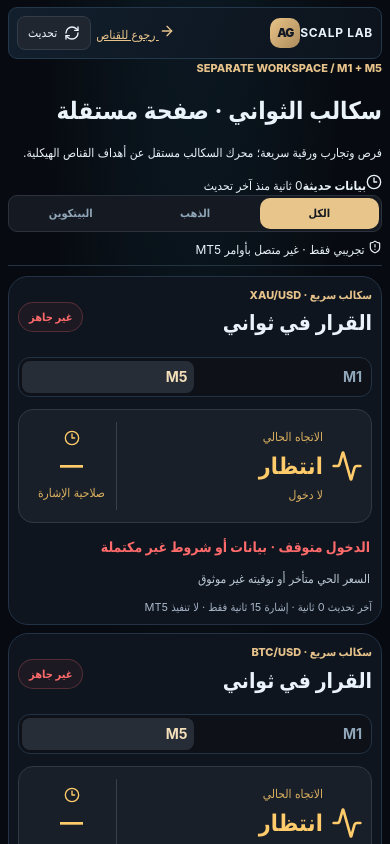
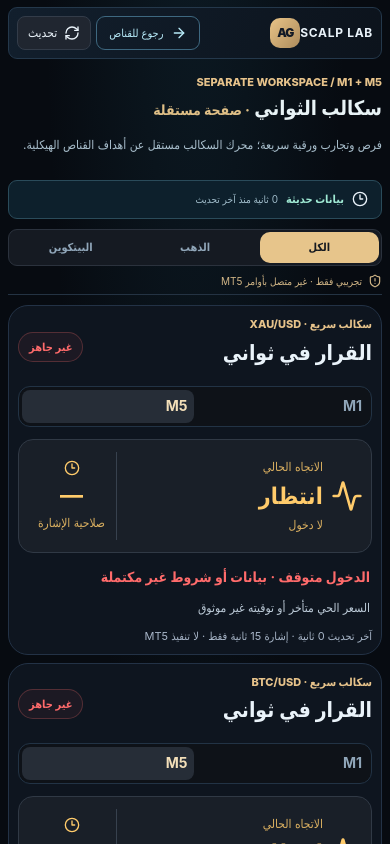
Before and after one commit to ahmedrady1795-lgtm/ahmed-gold-watch, a Next.js app: page /scalp in a window 390 px wide. Shown: the top 844 px of the page. Built offline with nearby package versions, Linux system fonts and the light colour scheme; no server answers.

Commit message:
style: premium unified chart radar and responsive stand-alone scalp lab

```diff
--- a/app/workspace.css
+++ b/app/workspace.css
@@ -631,3 +631,51 @@ body:has(.modern-workspace){
 .sniper-goal-hit strong{color:#85eebf!important;text-decoration:underline;text-decoration-style:dotted;text-underline-offset:3px}
 .forecast-visual-shell:has(.forecast-visual-status:not(.forecast-visual-active)) .forecast-visual-target{background:#20262a;border-color:#526063}
 .forecast-visual-shell:has(.forecast-visual-status:not(.forecast-visual-active)) .forecast-visual-target strong{color:#b7c6ca}
+
+/* Unified longer-range sniper and separate, laptop-ready scalp workspace */
+#market-forecast{min-width:0}
+.modern-workspace .renewed-ai{gap:0}
+.modern-workspace .forecast-visual-section{margin:0}
+.modern-workspace .forecast-visual-shell{border-color:#33546a;box-shadow:inset 0 1px #ffffff09,0 20px 48px #0004}
+.modern-workspace .forecast-visual-chart-wrap{background:linear-gradient(125deg,#08111b,#0b1725)}
+.forecast-brain-strip{display:flex;flex-wrap:wrap;gap:6px 14px;align-items:center;padding:9px 13px;background:#0c1a29;border-bottom:1px solid #294154}
+.forecast-brain-strip span{display:inline-flex;align-items:center;gap:5px;font-size:10px;color:#a8d8e1}
+.forecast-brain-strip span:last-child{color:#f0ce91}
+.forecast-visual-targets{margin-top:2px}
+.forecast-visual-target:nth-child(2){border-color:#bc9d5b;background:linear-gradient(135deg,#342b1e,#1b292a)}
+.forecast-visual-target:nth-child(2) strong,.forecast-visual-target:nth-child(2)>span{color:#f8daa1}
+.forecast-decision-row{display:grid;grid-template-columns:1.1fr 1fr;gap:9px;margin:0 10px 10px}
+.forecast-decision-card{min-width:0;border:1px solid #264153;border-radius:9px;background:linear-gradient(135deg,#112232,#0f1b27);padding:10px 12px;display:flex;flex-direction:column;gap:6px}
+.forecast-decision-card>strong{display:flex;align-items:center;gap:6px;color:#d9e9f2;font-size:12px}
+.forecast-decision-card>p{font-size:10px;color:#acc5d3;margin:0;line-height:1.6}
+.forecast-decision-zones{display:grid;grid-template-columns:repeat(2,minmax(0,1fr));gap:5px}
+.forecast-decision-zones>span{display:flex;align-items:center;justify-content:space-between;gap:5px;border:1px solid #2f4d60;background:#0a1a28;border-radius:6px;padding:6px;min-width:0}
+.forecast-decision-zones small{color:#8fb4c6;font-size:9px}
+.forecast-decision-zones b{font-size:10px;color:#e2d29e;font-variant-numeric:tabular-nums}
+.forecast-decision-evidence{display:flex;flex-wrap:wrap;gap:4px}
+.forecast-decision-evidence span{background:#123327;border:1px solid #386b58;color:#9fe6c7;font-size:9px;border-radius:5px;padding:3px 6px}
+.workspace-scalp-link{background:#152a37!important;border:1px solid #386276!important;color:#9fe9ec!important;font-weight:700!important}
+.workspace-scalp-link:hover{background:#194353!important}
+.scalp-workspace{min-height:100vh}
+.scalp-back-link{display:inline-flex;align-items:center;gap:7px;padding:8px 12px;border:1px solid #3e6880;color:#b7eaf8;text-decoration:none;border-radius:9px;font-size:11px}
+.scalp-lab-intro{display:flex;align-items:center;justify-content:space-between;gap:15px;flex-wrap:wrap;margin:14px 0 10px}
+.scalp-lab-intro h1{margin:3px 0;font-size:25px;font-weight:800;color:#e8f3f6}
+.scalp-lab-intro h1 span{font-size:17px;color:#dfbf86}
+.scalp-lab-intro p{font-size:12px;color:#aac0ce}
+.scalp-lab-status{display:flex;align-items:center;gap:8px;border:1px solid #2a4b5a;padding:10px 13px;background:#0d202c;border-radius:9px}
+.scalp-lab-status strong{font-size:11px;color:#9fe9d3}
+.scalp-lab-status span{font-size:10px;color:#a1bdcb}
+.scalp-paper-label{display:flex;align-items:center;gap:6px;color:#d3b787;font-size:10px}
+.scalp-lab-footer{display:flex;align-items:center;gap:8px;color:#abbccc;font-size:11px;margin-top:13px;border:1px solid #3c4d5c;padding:11px;border-radius:9px}
+.scalp-workspace footer a{color:#9bd9e9}
+@media(max-width:820px){
+  .forecast-decision-row{grid-template-columns:1fr;margin:0 7px 7px;gap:7px}
+  .forecast-brain-strip{padding:8px}
+  .forecast-brain-strip span{font-size:9px}
+}
+@media(max-width:520px){
+  .scalp-lab-intro h1{font-size:20px}
+  .scalp-lab-intro h1 span{font-size:14px}
+  .scalp-lab-status{width:100%}
+  .forecast-decision-zones{grid-template-columns:1fr}
+}
```
